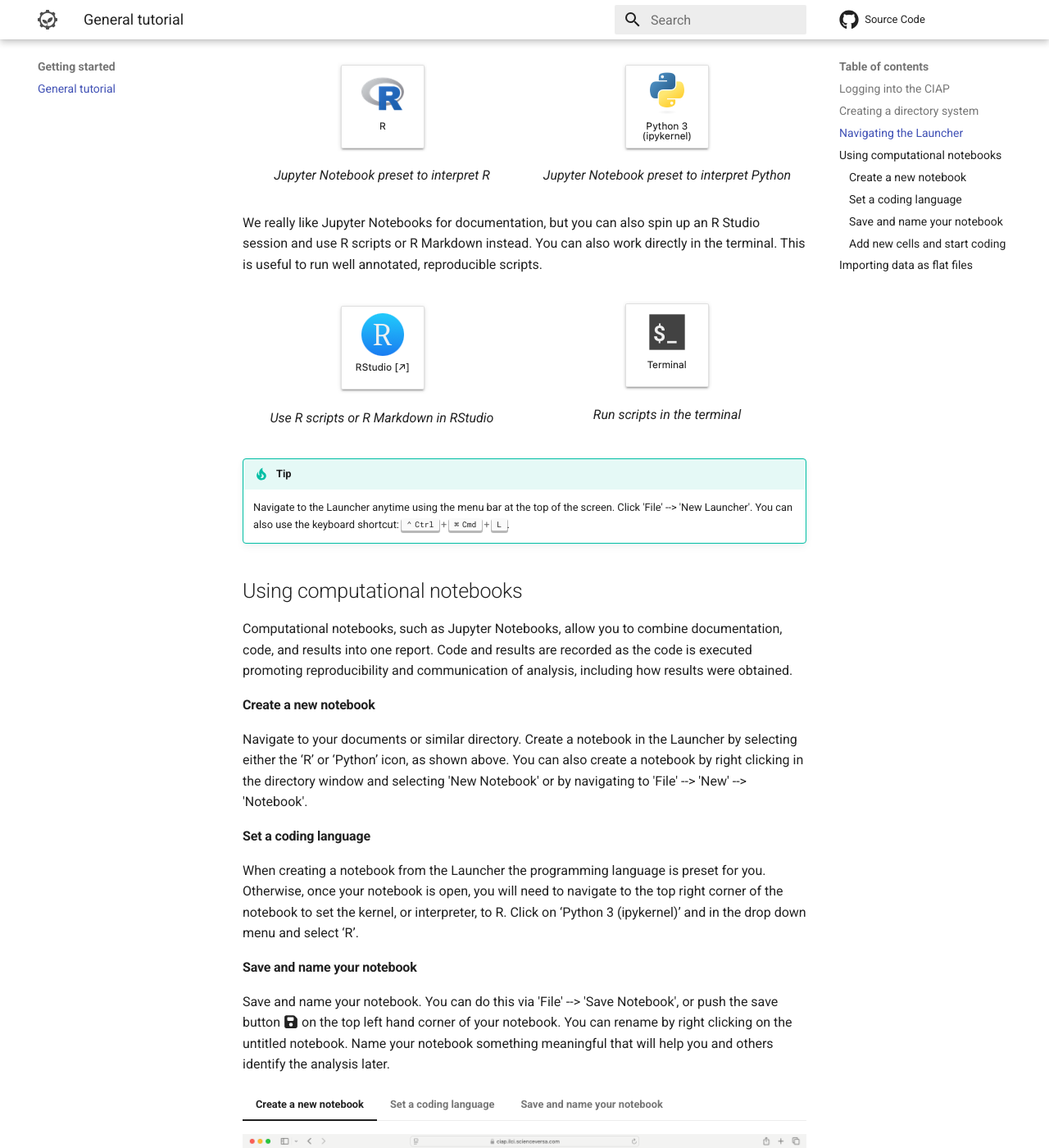
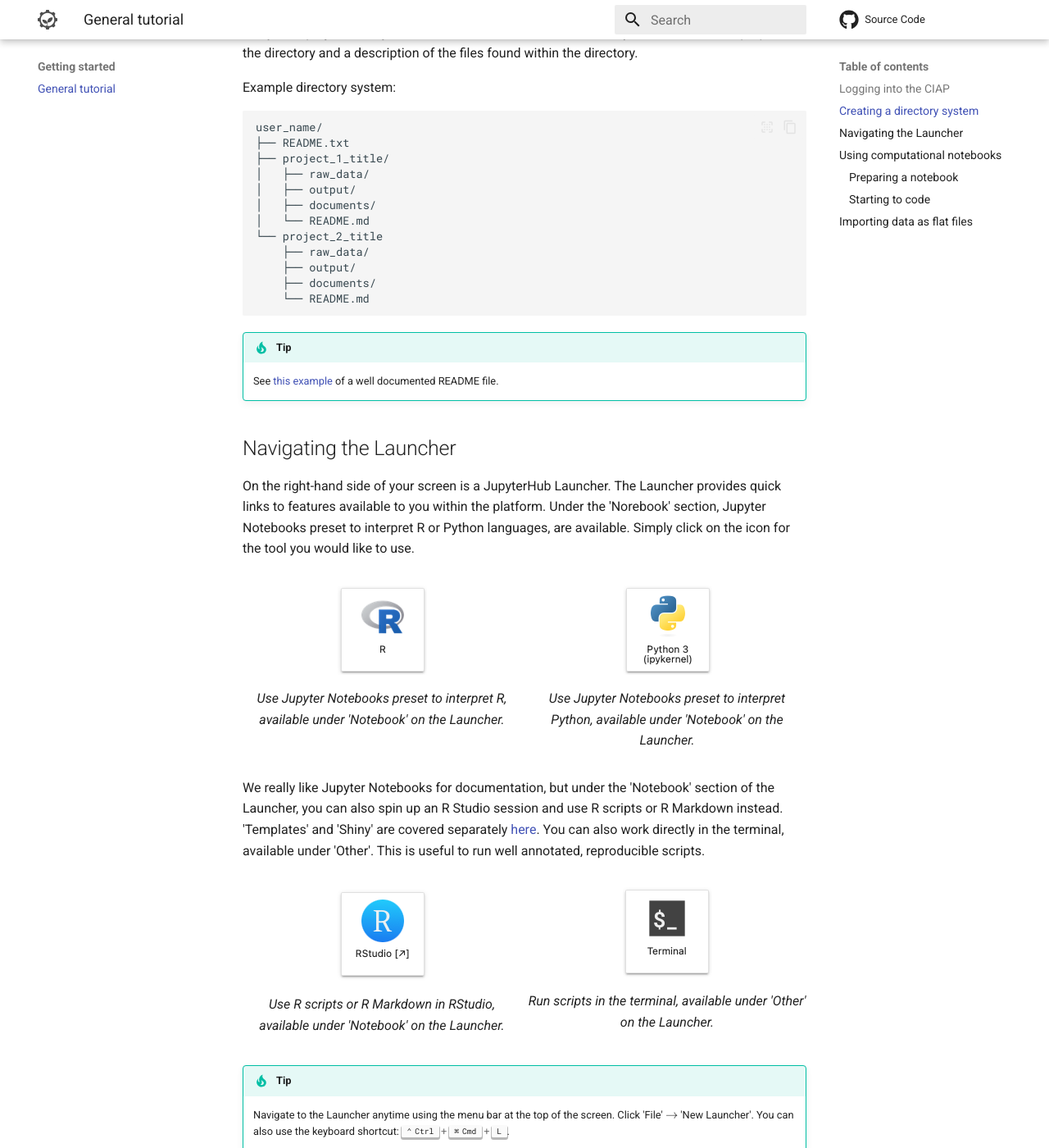
Before and after one commit to CornellILCI/AnalyticsHubLandingPage, an MkDocs documentation site: the page built from docs/getting_started.md, in a window 1280 px wide and 1400 px high, scrolled down 2462 px. Shown: the whole window at 82% size. Built offline with MkDocs 1.6.1 and Material for MkDocs 9.7.7, drawn with Linux system fonts in a browser that asks for light colours; comment, search, counter and statistics services are not loaded; some of the changed text lies outside the part shown.

Commit message:
addressing feedback

````diff
--- a/docs/getting_started.md
+++ b/docs/getting_started.md
@@ -22,7 +22,7 @@
 
 [CIAP Login](https://ciap.ilci.scienceversa.com){.md-button}
 
-Use the email address you used to register. When logging in for the first time create a new password. This will be your password moving forwardß.
+Use the email address you used to register. When logging in for the first time, create a new password. This will be your password moving forwardß.
 
 If you are an ILCI researcher and need an account, please contact the CIAP support team:
 
@@ -42,7 +42,12 @@
 JupyterHub Launcher page in the CIAP at start-up.
 ///
 
-Start by making a directory for yourself using your name as a label by selecting the add directory button :fontawesome-solid-folder-plus:. You can also right-click or ++ctrl++ click and select 'New Folder'. Moving forward always work within your named directory. By default this directory is private to you.
+Start by making a directory for yourself using your name as a label by selecting the add directory button (:fontawesome-solid-folder-plus:). You can also right-click or ++ctrl++ click and select 'New Folder'. Moving forward always work within your named directory. By default this directory is private to you.
+
+![Launcher](img/getting_started/make_Dir.png)
+/// caption
+Create a new directory to organize your work.
+///
 
 For organization and reproducibility set up a directory system within your named directory for every data project. Always include a README within each directory that describes the purpose of the directory and a description of the files found within the directory.
 
@@ -55,83 +60,84 @@
 │   ├── raw_data/
 │   ├── output/
 │   ├── documents/
-│   └── README.txt
+│   └── README.md
 └── project_2_title
     ├── raw_data/
     ├── output/
     ├── documents/
-    └── README.txt
+    └── README.md
 ```
+
+!!! tip
+    See [this example](https://) of a well documented README file.
 
 
 ## Navigating the Launcher
 
-On the right-hand side of your screen is a JupyterHub Launcher. The Launcher provides quick links to features available to you within the platform. This includes Jupyter Notebooks preset to interpret R or Python languages. Simply click on the icon for the tool you would like to use.
+On the right-hand side of your screen is a JupyterHub Launcher. The Launcher provides quick links to features available to you within the platform. Under the 'Norebook' section, Jupyter Notebooks preset to interpret R or Python languages, are available. Simply click on the icon for the tool you would like to use.
 
 
 <div class="grid cards" markdown>
 
 ![](img/getting_started/R_nb.png){align=center}
 /// caption
-Jupyter Notebook preset to interpret R
+Use Jupyter Notebooks preset to interpret R, available under 'Notebook' on the Launcher.
 ///
 
 ![](img/getting_started/Python_nb.png){align=center}
 /// caption
-Jupyter Notebook preset to interpret Python
+Use Jupyter Notebooks preset to interpret Python, available under 'Notebook' on the Launcher.
 ///
 
 </div>
 
 
-We really like Jupyter Notebooks for documentation, but you can also spin up an R Studio session and use R scripts or R Markdown instead. You can also work directly in the terminal. This is useful to run well annotated, reproducible scripts.
+We really like Jupyter Notebooks for documentation, but under the 'Notebook' section of the Launcher, you can also spin up an R Studio session and use R scripts or R Markdown instead. 'Templates' and 'Shiny' are covered separately [here](https://). You can also work directly in the terminal, available under 'Other'. This is useful to run well annotated, reproducible scripts.
 
 
 <div class="grid cards" markdown>
 
 ![](img/getting_started/Rstudio.png){align=center}
 /// caption
-Use R scripts or R Markdown in RStudio
+Use R scripts or R Markdown in RStudio, available under 'Notebook' on the Launcher.
 ///
 
 ![](img/getting_started/Terminal.png)
 /// caption
-Run scripts in the terminal
+Run scripts in the terminal, available under 'Other' on the Launcher.
 ///
 
 </div>
 
-
 !!! tip
-    Navigate to the Launcher anytime using the menu bar at the top of the screen. Click 'File' --> 'New Launcher'. You can also use the keyboard shortcut: ++ctrl+cmd+l++.
+    Navigate to the Launcher anytime using the menu bar at the top of the screen. Click 'File' $\rightarrow$ 'New Launcher'. You can also use the keyboard shortcut: ++ctrl+cmd+l++.
 
 ## Using computational notebooks
 
 Computational notebooks, such as Jupyter Notebooks, allow you to combine documentation, code, and results into one report. Code and results are recorded as the code is executed promoting reproducibility and communication of analysis, including how results were obtained.
 
-#### Create a new notebook
-Navigate to your documents or similar directory. Create a notebook in the Launcher by selecting either the ‘R’ or ‘Python’ icon, as shown above. You can also create a notebook by right clicking in the directory window and selecting 'New Notebook' or by navigating to 'File' --> 'New' --> 'Notebook'.
-
-#### Set a coding language
-When creating a notebook from the Launcher the programming language is preset for you. Otherwise, once your notebook is open, you will need to navigate to the top right corner of the notebook to set the kernel, or interpreter, to R. Click on ‘Python 3 (ipykernel)’ and in the drop down menu and select ‘R’.
-
-#### Save and name your notebook
-Save and name your notebook. You can do this via 'File' --> 'Save Notebook', or push the save button :fontawesome-solid-floppy-disk: on the top left hand corner of your notebook. You can rename by right clicking on the untitled notebook. Name your notebook something meaningful that will help you and others identify the analysis later.
+### Preparing a notebook
 
 === "Create a new notebook"
     [![new notebook]][new notebook]
+    **Create a new notebook**: Navigate to your documents or similar directory. Create a notebook in the Launcher by selecting either the ‘R’ or ‘Python’ icon, as shown above. You can also create a notebook by right clicking in the directory window and selecting 'New Notebook' or by navigating to 'File' $\rightarrow$ 'New' $\rightarrow$ 'Notebook'.
+    !!! tip
+        When creating a notebook from the Launcher the programming language is preset for you. Otherwise, once your notebook is open, you will need to navigate to the top right corner of the notebook to set the kernel, or interpreter, to R. Click on ‘Python 3 (ipykernel)’ and in the drop down menu and select ‘R’.
 
 === "Set a coding language"
     [![kernel]][kernel]
+    **Set a coding language**: When creating a notebook from the Launcher the programming language is preset for you. Otherwise, once your notebook is open, you will need to navigate to the top right corner of the notebook to set the kernel, or interpreter, to R. Click on ‘Python 3 (ipykernel)’ and in the drop down menu and select ‘R’.
 
 === "Save and name your notebook"
     [![rename]][rename]
+    **Save and name your notebook**: You can save and name your notebook by naviagating to 'File' $\rightarrow$ 'Save Notebook', or push the save button :fontawesome-solid-floppy-disk: on the top left hand corner of your notebook. You can rename by right clicking on the untitled notebook. Name your notebook something meaningful that will help you and others identify the analysis later.
 
   [new notebook]: img/getting_started/new_nb.png
   [kernel]: img/getting_started/rKernel.png
   [rename]: img/getting_started/rename.png
 
-#### Add new cells and start coding
+
+### Starting to code
 Add new cells with the plus button :fontawesome-solid-plus: in the upper left hand corner of the notebook to add cells for additional documentation and code. Click on the 'play' button :fontawesome-solid-play: at the top of your notebook to execute your cell or use the keyboard shortcut ++command+enter++ or ++ctrl+enter++.
 
 === "Empty cell"
@@ -157,7 +163,9 @@
 
 
 !!! tip
-    Sometimes you need to re-start your notebook: your screen freezes, you made a mistake, you forgot to filter your data, you want to re-run your notebook to check for reproducibility, etc. On the top banner, select 'Kernel' and from the drop down chose the option that fits your needs. You can restart the kernel and clear all ouput to re-run your notebook. Text in the cells will be saved, but will need to be re-executed.
+    Sometimes you need to restart your notebook: your screen freezes, you made a mistake, you forgot to filter your data, you want to re-run your notebook to check for reproducibility, etc. On the top banner, select 'Kernel' and from the drop down chose the option that fits your needs. You can restart the kernel and clear all ouput to re-run your notebook. Text in the cells will be saved, but will need to be re-executed.
+
+    ![](img/getting_started/restart_Kernel.png)
 
 ## Importing data as flat files
 
````
Also changed, not shown: other parts of docs/getting_started.md (+2 -2 lines), docs/img/getting_started/launcher.png, docs/img/getting_started/make_Dir.png (added), docs/img/getting_started/new_nb.png, docs/img/getting_started/rKernel.png, docs/img/getting_started/rename.png, docs/img/getting_started/restart_Kernel.png (added).
